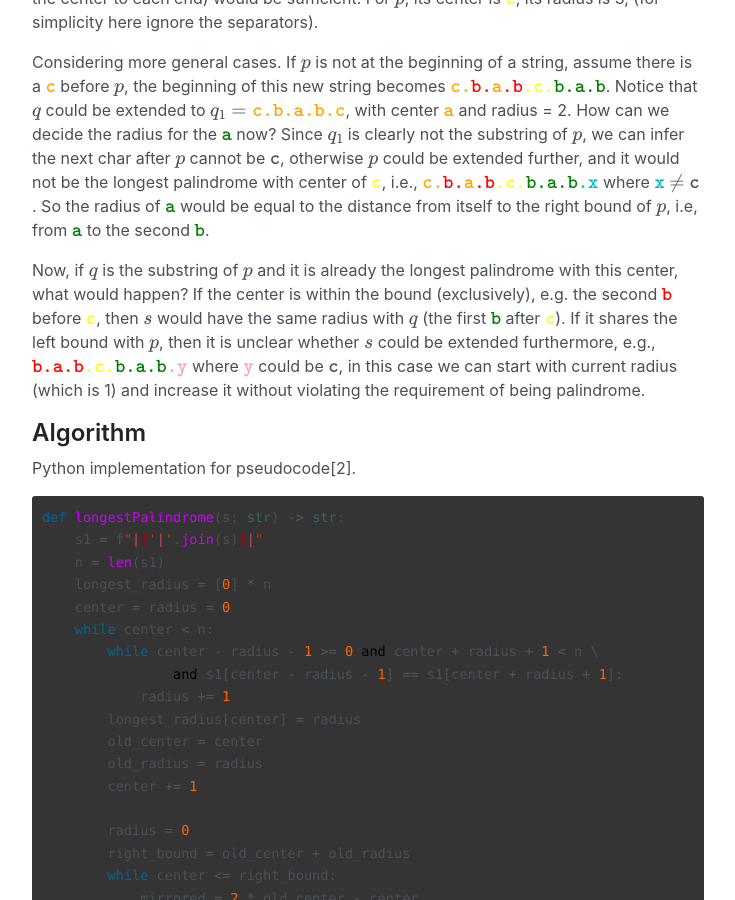
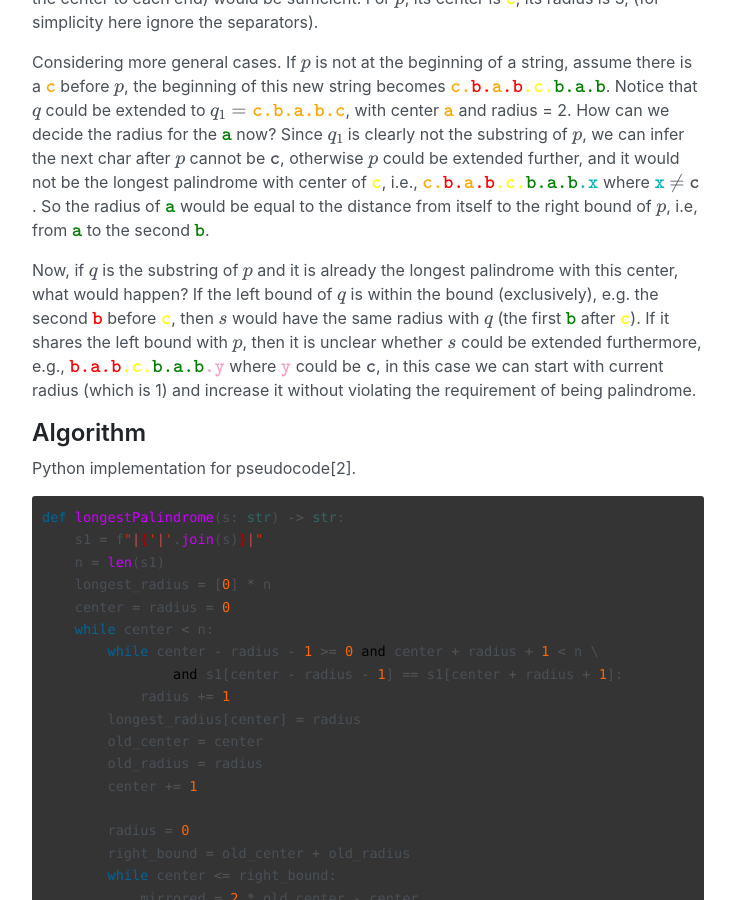
Before and after one commit to yuuu14/blog, a Jekyll site: the page built from _posts/2023-10-27-manachers-algorithm.md, in a window 1280 px wide and 900 px high, scrolled down 527 px. Shown: the whole window, without its empty margins (272-1007 px from the left). Built offline with Jekyll 4.4.1, drawn with Linux system fonts in a browser that asks for light colours; formulas are drawn with MathJax 3.

Commit message:
update posts

```diff
--- a/_posts/2023-10-27-manachers-algorithm.md
+++ b/_posts/2023-10-27-manachers-algorithm.md
@@ -15,7 +15,7 @@ Notice the dots added between chars. Since the length of $p$ is odd, so the cent
 Considering more general cases. If $p$ is not at the beginning of a string, assume there is a $\color{orange}{\texttt{c}}$ before $p$, the beginning of this new string becomes
 $\color{orange}{\texttt{c.}}\color{red}{\texttt{b.}}\color{orange}{\texttt{a}}\color{red}{\texttt{.b}}\color{yellow}{\texttt{.c.}}\color{green}{\texttt{b.a.b}}$. Notice that $q$ could be extended to $q_1 = \color{orange}{\texttt{c.b.a.b.c}}$, with center $\color{orange}{\texttt{a}}$ and radius = 2. How can we decide the radius for the $\color{green}{\texttt{a}}$ now? Since $q_1$ is clearly not the substring of $p$, we can infer the next char after $p$ cannot be $\texttt{c}$, otherwise $p$ could be extended further, and it would not be the longest palindrome with center of $\color{yellow}{\texttt{c}}$, i.e., $\color{orange}{\texttt{c.}}\color{red}{\texttt{b.}}\color{orange}{\texttt{a}}\color{red}{\texttt{.b}}\color{yellow}{\texttt{.c.}}\color{green}{\texttt{b.a.b}}\color{#00B3B8}{\texttt{.x}}$ where $\color{#00B3B8}{\texttt{x}}$ $\neq$  $\texttt{c}$. So the radius of $\color{green}{\texttt{a}}$ would be equal to the distance from itself to the right bound of $p$, i.e, from $\color{green}{\texttt{a}}$ to the second $\color{green}{\texttt{b}}$.
 
-Now, if $q$ is the substring of $p$ and it is already the longest palindrome with this center, what would happen? If the center is within the bound (exclusively), e.g. the second $\color{red}{\texttt{b}}$ before $\color{yellow}{\texttt{c}}$, then $s$ would have the same radius with $q$ (the first $\color{green}{\texttt{b}}$ after $\color{yellow}{\texttt{c}}$). If it shares the left bound with $p$, then it is unclear whether $s$ could be extended furthermore, e.g., $\color{red}{\texttt{b.a.b}}\color{yellow}{\texttt{.c.}}\color{green}{\texttt{b.a.b}}\color{#F49EC4}{\texttt{.y}}$ where $\color{#F49EC4}{\texttt{y}}$ could be $\texttt{c}$, in this case we can start with current radius (which is 1) and increase it without violating the requirement of being palindrome.
+Now, if $q$ is the substring of $p$ and it is already the longest palindrome with this center, what would happen? If the left bound of $q$ is within the bound (exclusively), e.g. the second $\color{red}{\texttt{b}}$ before $\color{yellow}{\texttt{c}}$, then $s$ would have the same radius with $q$ (the first $\color{green}{\texttt{b}}$ after $\color{yellow}{\texttt{c}}$). If it shares the left bound with $p$, then it is unclear whether $s$ could be extended furthermore, e.g., $\color{red}{\texttt{b.a.b}}\color{yellow}{\texttt{.c.}}\color{green}{\texttt{b.a.b}}\color{#F49EC4}{\texttt{.y}}$ where $\color{#F49EC4}{\texttt{y}}$ could be $\texttt{c}$, in this case we can start with current radius (which is 1) and increase it without violating the requirement of being palindrome.
 
 
 ## Algorithm
```
